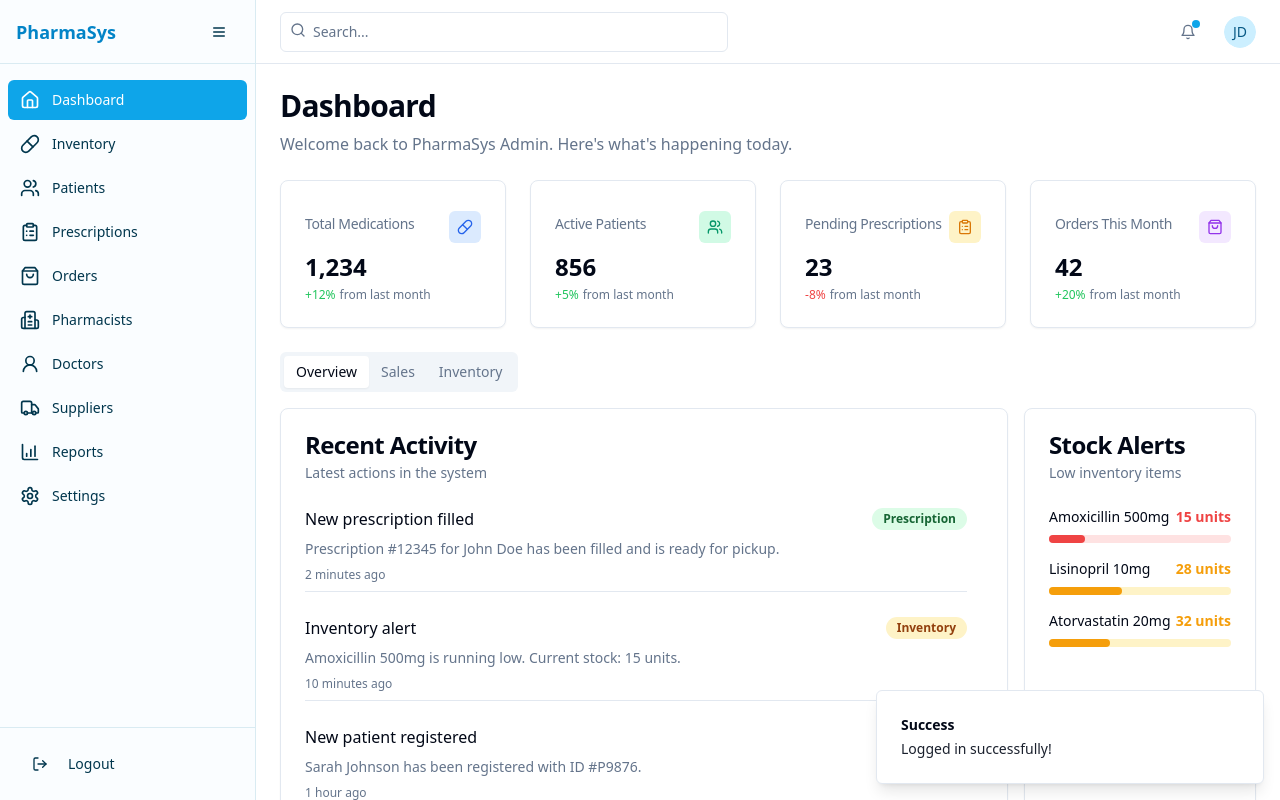
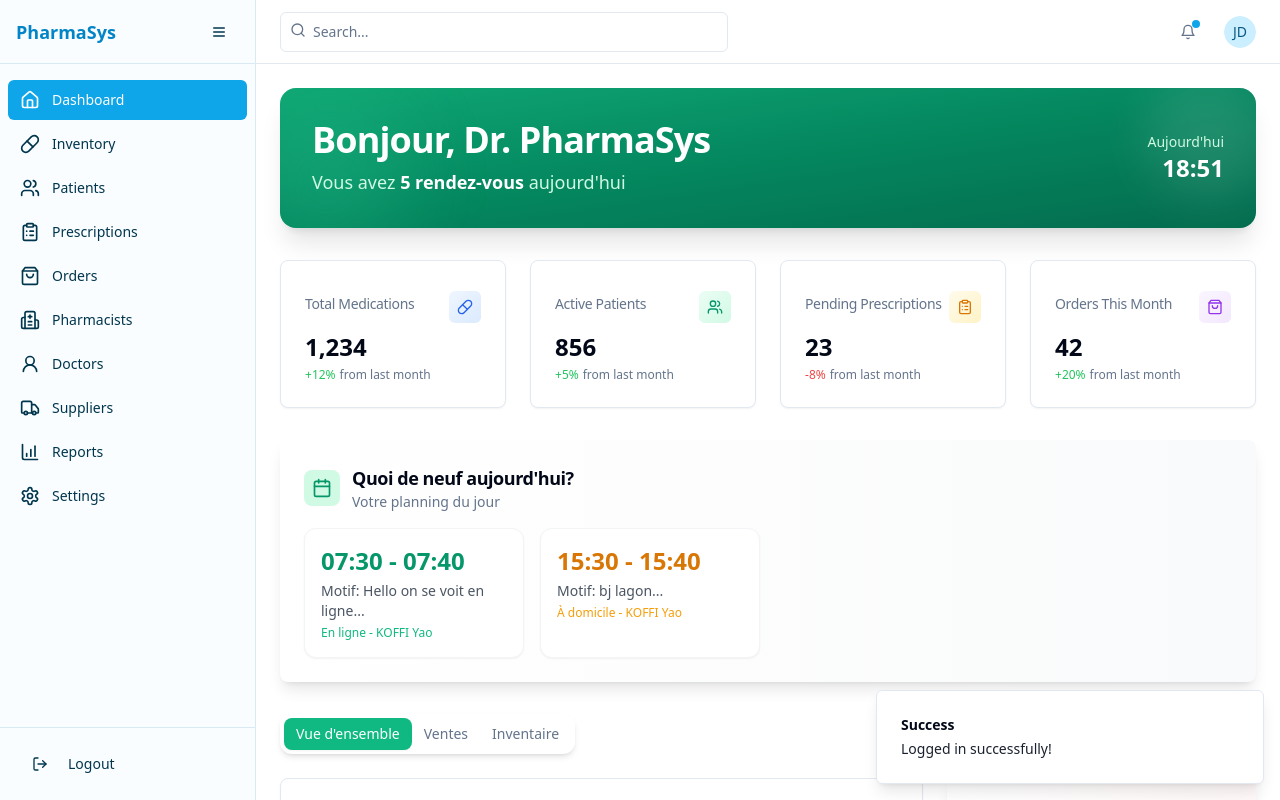
Before and after one commit to ericably/pharma-admin-template-vite, a React (Vite) app: page / in a window 1280 px wide. Both pictures are taken after a click on the button "Sign In". Built offline with nearby package versions, Linux system fonts and the light colour scheme; no server answers.

Commit message:
Refactor: Improve UI and aesthetics
This commit focuses on enhancing the user interface for a smoother and more visually appealing experience.

```diff
--- a/src/index.css
+++ b/src/index.css
@@ -1,3 +1,4 @@
+
 @tailwind base;
 @tailwind components;
 @tailwind utilities;
@@ -102,3 +103,29 @@
     @apply bg-background text-foreground;
   }
 }
+
+/* Add smooth animations */
+@keyframes fade-in {
+  from {
+    opacity: 0;
+    transform: translateY(20px);
+  }
+  to {
+    opacity: 1;
+    transform: translateY(0);
+  }
+}
+
+.animate-fade-in {
+  animation: fade-in 0.8s ease-out;
+}
+
+/* Smooth hover effects */
+.hover-lift {
+  transition: all 0.3s ease;
+}
+
+.hover-lift:hover {
+  transform: translateY(-2px);
+  box-shadow: 0 8px 25px rgba(0, 0, 0, 0.1);
+}
--- a/src/pages/Dashboard.tsx
+++ b/src/pages/Dashboard.tsx
@@ -1,9 +1,10 @@
 
 import { StatCard } from "@/components/dashboard/StatCard";
 import { RecentActivityCard } from "@/components/dashboard/RecentActivityCard";
-import { Pill, Users, ClipboardList, ShoppingBag, AreaChart } from "lucide-react";
+import { Pill, Users, ClipboardList, ShoppingBag, AreaChart, Calendar, TrendingUp } from "lucide-react";
 import { Card, CardContent, CardDescription, CardHeader, CardTitle } from "@/components/ui/card";
 import { Tabs, TabsContent, TabsList, TabsTrigger } from "@/components/ui/tabs";
+import { Progress } from "@/components/ui/progress";
 
 // Sample data
 const recentActivities = [
@@ -52,128 +53,207 @@ const recentActivities = [
 ];
 
 export default function Dashboard() {
+  const currentTime = new Date().toLocaleTimeString('fr-FR', {
+    hour: '2-digit',
+    minute: '2-digit'
+  });
+
   return (
-    <div className="space-y-6">
+    <div className="space-y-8 animate-fade-in">
+      {/* Header Section with Gradient */}
+      <div className="relative overflow-hidden rounded-2xl bg-gradient-to-br from-emerald-500 via-emerald-600 to-emerald-700 p-8 text-white shadow-xl">
+        <div className="absolute inset-0 bg-black/10"></div>
+        <div className="relative z-10">
+          <div className="flex items-center justify-between">
             <div>
-        <h1 className="text-3xl font-bold tracking-tight">Dashboard</h1>
-        <p className="text-muted-foreground mt-2">
-          Welcome back to PharmaSys Admin. Here's what's happening today.
+              <h1 className="text-4xl font-bold tracking-tight mb-2">
+                Bonjour, Dr. PharmaSys
+              </h1>
+              <p className="text-emerald-100 text-lg">
+                Vous avez <span className="font-semibold text-white">5 rendez-vous</span> aujourd'hui
               </p>
             </div>
+            <div className="text-right">
+              <div className="text-emerald-100 text-sm">Aujourd'hui</div>
+              <div className="text-2xl font-bold">{currentTime}</div>
+            </div>
+          </div>
+        </div>
+        <div className="absolute -top-4 -right-4 w-32 h-32 bg-white/10 rounded-full blur-xl"></div>
+        <div className="absolute -bottom-8 -left-8 w-40 h-40 bg-emerald-400/20 rounded-full blur-2xl"></div>
+      </div>
 
+      {/* Stats Grid */}
       <div className="grid gap-6 grid-cols-1 md:grid-cols-2 lg:grid-cols-4">
+        <div className="transform hover:scale-105 transition-all duration-300">
           <StatCard
             title="Total Medications"
             value="1,234"
             icon={Pill}
             iconColor="text-blue-600"
-          iconBgColor="bg-blue-100"
+            iconBgColor="bg-gradient-to-br from-blue-50 to-blue-100"
             trend={{ value: 12, isPositive: true }}
           />
+        </div>
+        <div className="transform hover:scale-105 transition-all duration-300">
           <StatCard
             title="Active Patients"
             value="856"
             icon={Users}
             iconColor="text-emerald-600"
-          iconBgColor="bg-emerald-100"
+            iconBgColor="bg-gradient-to-br from-emerald-50 to-emerald-100"
             trend={{ value: 5, isPositive: true }}
           />
+        </div>
+        <div className="transform hover:scale-105 transition-all duration-300">
           <StatCard
             title="Pending Prescriptions"
             value="23"
             icon={ClipboardList}
             iconColor="text-amber-600"
-          iconBgColor="bg-amber-100"
+            iconBgColor="bg-gradient-to-br from-amber-50 to-amber-100"
             trend={{ value: 8, isPositive: false }}
           />
+        </div>
+        <div className="transform hover:scale-105 transition-all duration-300">
           <StatCard
             title="Orders This Month"
             value="42"
             icon={ShoppingBag}
             iconColor="text-purple-600"
-          iconBgColor="bg-purple-100"
+            iconBgColor="bg-gradient-to-br from-purple-50 to-purple-100"
             trend={{ value: 20, isPositive: true }}
           />
         </div>
+      </div>
 
-      <Tabs defaultValue="overview" className="space-y-4">
-        <TabsList>
-          <TabsTrigger value="overview">Overview</TabsTrigger>
-          <TabsTrigger value="sales">Sales</TabsTrigger>
-          <TabsTrigger value="inventory">Inventory</TabsTrigger>
-        </TabsList>
-        <TabsContent value="overview" className="space-y-4">
-          <div className="grid gap-4 grid-cols-1 lg:grid-cols-4">
-            <RecentActivityCard activities={recentActivities} />
-
-            <Card className="col-span-1 lg:col-span-1">
-              <CardHeader>
-                <CardTitle>Stock Alerts</CardTitle>
-                <CardDescription>Low inventory items</CardDescription>
+      {/* Today's Schedule */}
+      <Card className="shadow-lg border-0 bg-gradient-to-r from-white to-gray-50">
+        <CardHeader className="pb-4">
+          <div className="flex items-center gap-3">
+            <div className="p-2 bg-emerald-100 rounded-lg">
+              <Calendar className="h-5 w-5 text-emerald-600" />
+            </div>
+            <div>
+              <CardTitle className="text-lg">Quoi de neuf aujourd'hui?</CardTitle>
+              <CardDescription>Votre planning du jour</CardDescription>
+            </div>
+          </div>
         </CardHeader>
         <CardContent>
-                <div className="space-y-4">
-                  <div className="space-y-2">
-                    <div className="flex items-center justify-between">
-                      <span className="text-sm font-medium">Amoxicillin 500mg</span>
-                      <span className="text-sm font-bold text-red-500">15 units</span>
+          <div className="grid grid-cols-2 md:grid-cols-4 gap-4">
+            <div className="bg-white p-4 rounded-xl shadow-sm border border-gray-100">
+              <div className="text-2xl font-bold text-emerald-600">07:30 - 07:40</div>
+              <div className="text-sm text-gray-600 mt-1">Motif: Hello on se voit en ligne...</div>
+              <div className="text-xs text-emerald-500 mt-1">En ligne - KOFFI Yao</div>
             </div>
-                    <div className="bg-red-100 h-2 rounded-full">
-                      <div className="bg-red-500 h-2 w-1/5 rounded-full"></div>
+            <div className="bg-white p-4 rounded-xl shadow-sm border border-gray-100">
+              <div className="text-2xl font-bold text-amber-600">15:30 - 15:40</div>
+              <div className="text-sm text-gray-600 mt-1">Motif: bj lagon...</div>
+              <div className="text-xs text-amber-500 mt-1">À domicile - KOFFI Yao</div>
             </div>
           </div>
+        </CardContent>
+      </Card>
 
-                  <div className="space-y-2">
-                    <div className="flex items-center justify-between">
-                      <span className="text-sm font-medium">Lisinopril 10mg</span>
-                      <span className="text-sm font-bold text-amber-500">28 units</span>
+      <Tabs defaultValue="overview" className="space-y-6">
+        <TabsList className="bg-white shadow-md border-0 p-1 rounded-xl">
+          <TabsTrigger value="overview" className="rounded-lg data-[state=active]:bg-emerald-500 data-[state=active]:text-white transition-all duration-300">Vue d'ensemble</TabsTrigger>
+          <TabsTrigger value="sales" className="rounded-lg data-[state=active]:bg-emerald-500 data-[state=active]:text-white transition-all duration-300">Ventes</TabsTrigger>
+          <TabsTrigger value="inventory" className="rounded-lg data-[state=active]:bg-emerald-500 data-[state=active]:text-white transition-all duration-300">Inventaire</TabsTrigger>
+        </TabsList>
+
+        <TabsContent value="overview" className="space-y-6">
+          <div className="grid gap-6 grid-cols-1 lg:grid-cols-3">
+            <div className="lg:col-span-2">
+              <RecentActivityCard activities={recentActivities} />
             </div>
-                    <div className="bg-amber-100 h-2 rounded-full">
-                      <div className="bg-amber-500 h-2 w-2/5 rounded-full"></div>
+
+            <Card className="shadow-lg border-0 bg-gradient-to-br from-white to-red-50">
+              <CardHeader className="pb-4">
+                <div className="flex items-center gap-3">
+                  <div className="p-2 bg-red-100 rounded-lg">
+                    <TrendingUp className="h-5 w-5 text-red-600" />
+                  </div>
+                  <div>
+                    <CardTitle className="text-lg">Alertes Stock</CardTitle>
+                    <CardDescription>Stocks faibles</CardDescription>
                   </div>
                 </div>
+              </CardHeader>
+              <CardContent className="space-y-6">
+                <div className="space-y-3">
+                  <div className="flex items-center justify-between">
+                    <span className="text-sm font-medium text-gray-700">Amoxicillin 500mg</span>
+                    <span className="text-sm font-bold text-red-600 bg-red-100 px-2 py-1 rounded-full">15 units</span>
+                  </div>
+                  <Progress value={20} className="h-2" />
+                </div>
 
-                  <div className="space-y-2">
+                <div className="space-y-3">
                   <div className="flex items-center justify-between">
-                      <span className="text-sm font-medium">Atorvastatin 20mg</span>
-                      <span className="text-sm font-bold text-amber-500">32 units</span>
+                    <span className="text-sm font-medium text-gray-700">Lisinopril 10mg</span>
+                    <span className="text-sm font-bold text-amber-600 bg-amber-100 px-2 py-1 rounded-full">28 units</span>
                   </div>
-                    <div className="bg-amber-100 h-2 rounded-full">
-                      <div className="bg-amber-500 h-2 w-1/3 rounded-full"></div>
+                  <Progress value={40} className="h-2" />
                 </div>
+
+                <div className="space-y-3">
+                  <div className="flex items-center justify-between">
+                    <span className="text-sm font-medium text-gray-700">Atorvastatin 20mg</span>
+                    <span className="text-sm font-bold text-amber-600 bg-amber-100 px-2 py-1 rounded-full">32 units</span>
                   </div>
+                  <Progress value={35} className="h-2" />
                 </div>
               </CardContent>
             </Card>
           </div>
         </TabsContent>
+
         <TabsContent value="sales">
-          <Card>
+          <Card className="shadow-lg border-0 bg-gradient-to-br from-white to-blue-50">
             <CardHeader>
-              <CardTitle>Sales Overview</CardTitle>
-              <CardDescription>View your pharmacy's sales data</CardDescription>
+              <div className="flex items-center gap-3">
+                <div className="p-2 bg-blue-100 rounded-lg">
+                  <AreaChart className="h-5 w-5 text-blue-600" />
+                </div>
+                <div>
+                  <CardTitle>Évolution des ventes</CardTitle>
+                  <CardDescription>Analyse de performance des ventes</CardDescription>
+                </div>
+              </div>
             </CardHeader>
             <CardContent className="pl-2">
-              <div className="h-[300px] flex items-center justify-center border-2 border-dashed border-muted-foreground/20 rounded-md">
-                <div className="flex flex-col items-center text-muted-foreground">
-                  <AreaChart className="h-10 w-10 mb-2" />
-                  <p>Sales chart will appear here</p>
+              <div className="h-[300px] flex items-center justify-center border-2 border-dashed border-blue-200 rounded-xl bg-blue-50/50">
+                <div className="flex flex-col items-center text-blue-600">
+                  <AreaChart className="h-16 w-16 mb-4 opacity-60" />
+                  <p className="text-lg font-medium">Graphique des ventes à venir</p>
+                  <p className="text-sm text-blue-500">Données en cours de chargement...</p>
                 </div>
               </div>
             </CardContent>
           </Card>
         </TabsContent>
+
         <TabsContent value="inventory">
-          <Card>
+          <Card className="shadow-lg border-0 bg-gradient-to-br from-white to-purple-50">
             <CardHeader>
-              <CardTitle>Inventory Status</CardTitle>
-              <CardDescription>Monitor your stock levels</CardDescription>
+              <div className="flex items-center gap-3">
+                <div className="p-2 bg-purple-100 rounded-lg">
+                  <Pill className="h-5 w-5 text-purple-600" />
+                </div>
+                <div>
+                  <CardTitle>État de l'inventaire</CardTitle>
+                  <CardDescription>Surveillance des niveaux de stock</CardDescription>
+                </div>
+              </div>
             </CardHeader>
             <CardContent>
-              <div className="h-[300px] flex items-center justify-center border-2 border-dashed border-muted-foreground/20 rounded-md">
-                <div className="flex flex-col items-center text-muted-foreground">
-                  <Pill className="h-10 w-10 mb-2" />
-                  <p>Inventory overview will appear here</p>
+              <div className="h-[300px] flex items-center justify-center border-2 border-dashed border-purple-200 rounded-xl bg-purple-50/50">
+                <div className="flex flex-col items-center text-purple-600">
+                  <Pill className="h-16 w-16 mb-4 opacity-60" />
+                  <p className="text-lg font-medium">Vue d'ensemble de l'inventaire</p>
+                  <p className="text-sm text-purple-500">Données en cours de chargement...</p>
                 </div>
               </div>
             </CardContent>
```
Lines whose indentation alone changed are shown as unchanged.
